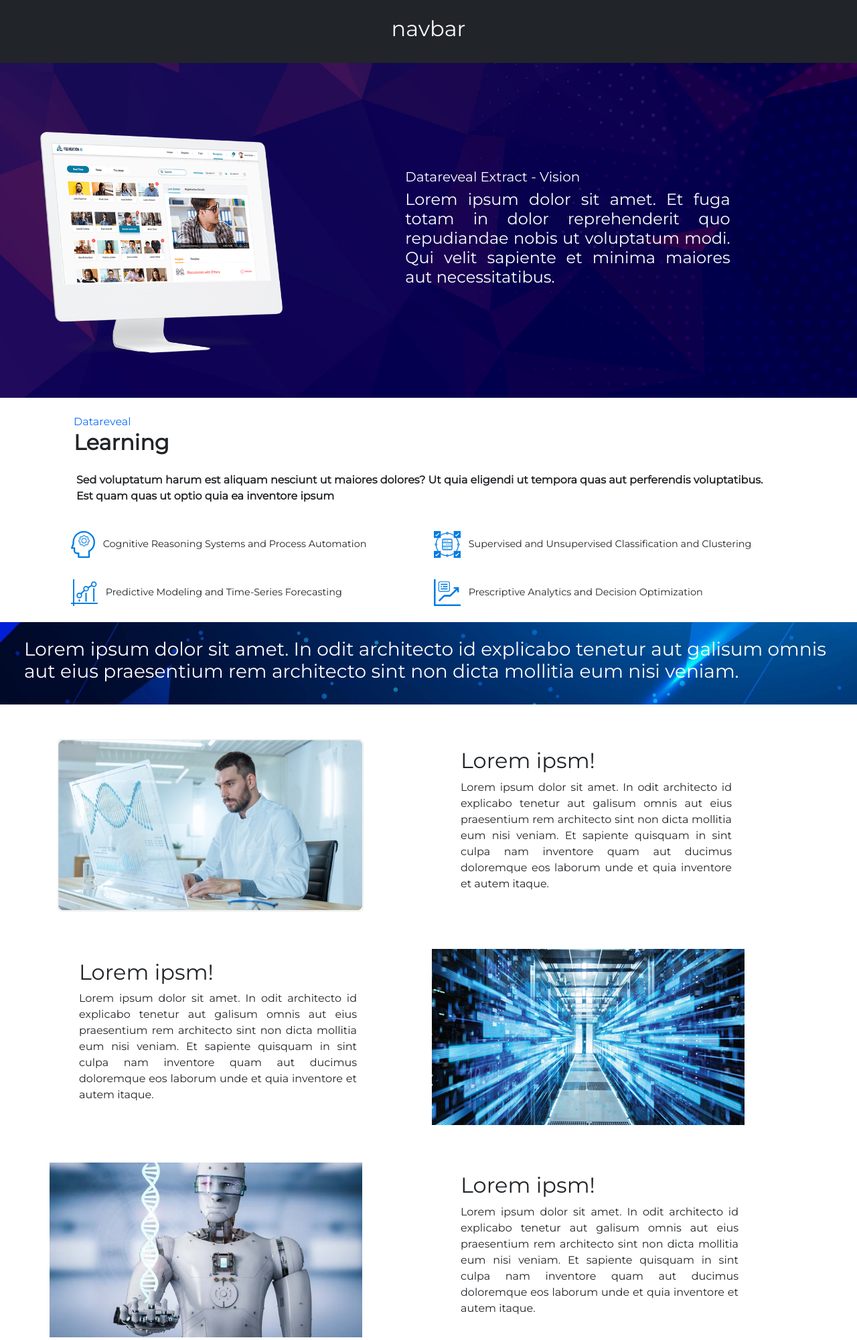
After one commit to TeamVebbox/Datareveal.ai, a PHP site: page /learning.html in a window 1280 px wide. The commit adds this page. Shown: the top 2001 px of the page at 67% size. Run offline with PHP 8.4, Linux system fonts and the light colour scheme.

Commit message:
krishna
adding learning subpage

```diff
--- a/css/style.css
+++ b/css/style.css
@@ -82,3 +82,40 @@ body{
           padding-left: 0%;
       }
   }
+
+  /* ===Learning Page=== */
+
+  /* Vision Contents */
+#learn-content-a{
+    text-decoration: none;
+}
+#learn-content-h2{
+    font-weight: bold;
+}
+#learn-content-p{
+    font-weight: bold;
+}
+#learn-content-span{
+    font-size: 0.9em;
+    font-weight: lighter;
+}
+
+/* Landing Contents */
+#learn-landing{
+    background-image: url(../images/learn-bg.jpg);
+    background-size: cover;
+    min-height: 500px;
+}
+#learn-landing-contents{
+    text-align: left;
+}
+#learn-landing-contents-h5{
+    color: #fff;
+    font-weight: lighter;
+}
+#learn-landing-contents-h3{
+    color: #fff;
+    font-weight: normal;
+    font-size: 1.5em;
+    text-align: justify;
+}
--- /dev/null
+++ b/learning.html
@@ -0,0 +1,230 @@
+<!DOCTYPE html>
+<html lang="en">
+
+<head>
+    <meta charset="UTF-8">
+    <meta http-equiv="X-UA-Compatible" content="IE=edge">
+    <meta name="viewport" content="width=device-width, initial-scale=1.0">
+    <title>Learning | Datareveal</title>
+
+    <!-- Boostrap css -->
+    <link rel="stylesheet" href="css/bootstrap.min.css">
+
+    <!-- Font family and Icons-->
+    <link href='https://fonts.googleapis.com/css?family=Montserrat' rel='stylesheet'>
+    <link rel="stylesheet" href="https://fonts.googleapis.com/icon?family=Material+Icons">
+
+    <!-- Main css -->
+    <link rel="stylesheet" href="css/style.css">
+</head>
+
+<body>
+
+    <!-- Navigation Section -->
+    <section for="Nav-bar-menu">
+        <div class="row p-4 bg-dark" id="nav-bar" style="padding: 0;margin: 0;">
+            <h2 class="text-center text-light">navbar</h2>
+        </div>
+    </section>
+
+    <!-- Landing Contents -->
+    <section for="Learn-landing-contents">
+        <div class="row" id="learn-landing" style="padding: 0;margin: 0;">
+            <div class="col-lg-4 col-md-4 col-sm-12 ms-lg-5 my-auto" id="learn-landing-image">
+                <img src="images/vision-landing-mg.png" class="img-fluid mt-5 ms-4 ms-sm-0" alt="Datareveal-Vision"
+                    height="100%" width=90%">
+            </div>
+            <div class="col-1"></div>
+            <div class="col-lg-5 col-md-5 col-sm-12 my-auto p-4" id="learn-landing-contents">
+                <h5 id="learn-landing-contents-h5">Datareveal Extract - Vision</h5>
+                <h3 id="learn-landing-contents-h3">Lorem ipsum dolor sit amet. Et fuga totam in dolor reprehenderit quo
+                    repudiandae nobis ut voluptatum modi. Qui velit sapiente et minima maiores aut necessitatibus.</h3>
+            </div>
+        </div>
+    </section>
+
+    <!-- Subpage Contents -->
+    <section for="Learning-services">
+        <div class="container">
+            <div class="row p-3 mx-auto mt-2" id="learn-content" style="margin: 0;padding: 0;">
+                <a href="#" id="learn-content-a">Datareveal</a>
+                <h2 id="learn-content-h2">Learning</h2>
+                <p class="p-3" id="learn-content-p">Sed voluptatum harum est aliquam nesciunt ut maiores dolores? Ut
+                    quia
+                    eligendi ut
+                    tempora quas aut perferendis voluptatibus. Est quam quas ut optio quia ea inventore ipsum</p>
+                <div class="col-lg-6 col-md-6 col-sm-12 p-2" id="learn-content-one">
+                    <img src="images/learning-1.svg" alt="learning-Datareavel"><span class="ps-2"
+                        id="learn-content-span"> Cognitive
+                        Reasoning Systems
+                        and
+                        Process Automation</span>
+                </div>
+                <div class="col-lg-6 col-md-6 col-sm-12 mx-sm-auto p-2" id="learn-content-two">
+                    <img src="images/learning-2.svg" alt="learning-Datareavel"><span class="ps-2"
+                        id="learn-content-span"> Supervised
+                        and Unsupervised Classification and Clustering</span>
+                </div>
+                <div class="col-lg-6 col-md-6 col-sm-12 mx-sm-auto mt-3 p-2" id="learn-content-three">
+                    <img src="images/learning-3.svg" alt="learning-Datareavel"><span class="ps-2"
+                        id="learn-content-span"> Predictive
+                        Modeling and Time-Series Forecasting</span>
+                </div>
+                <div class="col-lg-6 col-md-6 col-sm-12 mx-sm-auto mt-3 p-2" id="learn-content-four">
+                    <img src="images/learning-4.svg" alt="learning-Datareavel"><span class="ps-2"
+                        id="learn-content-span">
+                        Prescriptive Analytics and Decision Optimization</span>
+                </div>
+            </div>
+        </div>
+    </section>
+
+    <!-- Parellex Section -->
+    <section for="Parellex">
+        <div class="row p-4" id="parallax" style="margin: 0;padding: 0;">
+            <h3 id="parallax-h3"> Lorem ipsum dolor sit amet. In odit architecto id explicabo tenetur aut
+                galisum omnis aut eius praesentium rem architecto sint non dicta mollitia eum nisi veniam.</h3>
+        </div>
+    </section>
+
+    <!-- Contents Section -->
+    <section for="Contents">
+        <div class="container">
+            <div class="row mt-5 mb-5" id="contents-one" style="margin: 0;padding: 0;">
+                <div class="col-lg-5 col-md-5 col-sm-12 p-1" id="content-image">
+                    <img src="images/learn-content-1.jpg" alt="vision-Datareavel" height="100%" width="100%">
+                </div>
+                <div class="col-1"></div>
+                <div class="col-lg-5 col-md-5 col-sm-12 ps-lg-5 my-auto" id="content-subcontent">
+                    <h2 id="content-subcontent-h2">Lorem ipsm!</h2>
+                    <p id="content-subcontent-p">Lorem ipsum dolor sit amet. In odit architecto id explicabo tenetur aut
+                        galisum omnis aut eius praesentium rem architecto sint non dicta mollitia eum nisi veniam. Et
+                        sapiente quisquam in sint culpa nam inventore quam aut ducimus doloremque eos laborum unde et
+                        quia inventore et autem itaque.</p>
+                </div>
+            </div>
+            <div class="row mt-5 mb-5" id="contents-two">
+                <div class="col-lg-5 col-md-5 col-sm-12 ps-lg-5 my-auto d-none d-sm-block" id="content-subcontent">
+                    <h2 id="content-subcontent-h2">Lorem ipsm!</h2>
+                    <p id="content-subcontent-p">Lorem ipsum dolor sit amet. In odit architecto id explicabo tenetur aut
+                        galisum omnis aut eius praesentium rem architecto sint non dicta mollitia eum nisi veniam. Et
+                        sapiente quisquam in sint culpa nam inventore quam aut ducimus doloremque eos laborum unde et
+                        quia inventore et autem itaque.</p>
+                </div>
+                <div class="col-lg-5 col-md-5 col-sm-12 p-1 ms-lg-5" id="content-image">
+                    <img src="images/learn-content-2.jpg" class="ms-lg-5" alt="vision-Datareavel" height="100%"
+                        width="100%">
+                </div>
+                <div class="col-lg-5 col-md-5 col-sm-12 ps-lg-5 my-auto d-block d-sm-none" id="content-subcontent">
+                    <h2 id="content-subcontent-h2">Lorem ipsm!</h2>
+                    <p id="content-subcontent-p">Lorem ipsum dolor sit amet. In odit architecto id explicabo tenetur aut
+                        galisum omnis aut eius praesentium rem architecto sint non dicta mollitia eum nisi veniam. Et
+                        sapiente quisquam in sint culpa nam inventore quam aut ducimus doloremque eos laborum unde et
+                        quia inventore et autem itaque.</p>
+                </div>
+            </div>
+            <div class="row mt-5 mb-5" id="contents-one">
+                <div class="col-lg-5 col-md-5 col-sm-12 p-1" id="content-image">
+                    <img src="images/learn-content-3.jpg" alt="vision-Datareavel" height="100%" width="100%">
+                </div>
+                <div class="col-1"></div>
+                <div class="col-lg-5 col-md-5 col-sm-12 ps-lg-5 my-auto" id="content-subcontent">
+                    <h2 id="content-subcontent-h2">Lorem ipsm!</h2>
+                    <p id="content-subcontent-p">Lorem ipsum dolor sit amet. In odit architecto id explicabo tenetur aut
+                        galisum omnis aut eius praesentium rem architecto sint non dicta mollitia eum nisi veniam. Et
+                        sapiente quisquam in sint culpa nam inventore quam aut ducimus doloremque eos laborum unde et
+                        quia inventore et autem itaque.</p>
+                </div>
+            </div>
+        </div>
+    </section>
+
+    <!-- Parellex Section -->
+    <section for="Parellex">
+        <div class="row p-4" id="parallax" style="margin: 0;padding: 0;">
+            <h3 id="parallax-h3"> Lorem ipsum dolor sit amet. In odit architecto id explicabo tenetur aut
+                galisum omnis aut eius praesentium rem architecto sint non dicta mollitia eum nisi veniam.</h3>
+        </div>
+    </section>
+
+    <!-- Features Section -->
+    <section for="Subpage-feature-contents">
+        <div class="container mb-5">
+            <div class="row mt-3" id="subpage-features" style="margin: 0;padding: 0;">
+                <div class="mb-3" id="subpage-feature-heading">
+                    <h1 class="text-center" id="subpage-feature-heading-h1">Features</h1>
+                </div>
+            </div>
+            <div class="row">
+                <div class="col-lg-6 col-md-6 col-sm-12 p-5 text-center" id="features">
+                    <img src="images/vision-feature-1.svg" alt="feature-vision" class="mb-2">
+                    <h3>Lorem ipsm!</h3>
+                    <p>Lorem ipsum dolor sit amet. In odit architecto id explicabo tenetur aut
+                        galisum omnis.</p>
+                </div>
+                <div class="col-lg-6 col-md-6 col-sm-12 p-5 text-center" id="features">
+                    <img src="images/vision-feature-2.svg" alt="feature-vision" class="mb-2">
+                    <h3>Lorem ipsm!</h3>
+                    <p>Lorem ipsum dolor sit amet. In odit architecto id explicabo tenetur aut
+                        galisum omnis.</p>
+                </div>
+                <div class="col-lg-6 col-md-6 col-sm-12 p-5 text-center" id="features">
+                    <img src="images/vision-feature-3.svg" alt="feature-vision" class="mb-2">
+                    <h3>Lorem ipsm!</h3>
+                    <p>Lorem ipsum dolor sit amet. In odit architecto id explicabo tenetur aut
+                        galisum omnis.</p>
+                </div>
+                <div class="ol-lg-6 col-md-6 col-sm-12 p-5 text-center" id="features">
+                    <img src="images/vision-feature-4.svg" alt="feature-vision" class="mb-2">
+                    <h3>Lorem ipsm!</h3>
+                    <p>Lorem ipsum dolor sit amet. In odit architecto id explicabo tenetur aut
+                        galisum omnis.</p>
+                </div>
+                <div class="ol-lg-12 col-md-12 col-sm-12 p-5 text-center" id="features">
+                    <img src="images/vision-feature-5.svg" alt="feature-vision" class="mb-2">
+                    <h3>Lorem ipsm!</h3>
+                    <p>Lorem ipsum dolor sit amet. In odit architecto id explicabo tenetur aut
+                        galisum omnis.</p>
+                </div>
+            </div>
+        </div>
+    </section>
+
+    <!-- Get In Touch Section -->
+    <section for="Get-in-touch">
+        <div class="row p-5" id="get-in-touch" style="margin: 0;padding: 0;">
+            <h2 class="text-center text-light">
+                Get started with Data Reveal Today
+            </h2>
+
+            <div class="text-center pt-4">
+                <button type="button" class="btn btn-warning">Get In Touch</button>
+            </div>
+        </div>
+    </section>
+
+    <!-- Footer Section -->
+    <section for="Footer">
+        <div class="row p-5 border bg-secondary" id="footer" style="margin: 0;padding: 0;">
+            <h2 class="text-center">Footer-section</h2>
+            <div class="col-lg-4 col-md-4 col-sm-4 p-5 border bg-success" id="footer-part-one">
+
+            </div>
+            <div class="col-lg-2 col-md-2 col-sm-2 p-5 border bg-success" id="footer-part-two">
+
+            </div>
+            <div class="col-lg-2 col-md-2 col-sm-2 p-5 border bg-success" id="footer-part-three">
+
+            </div>
+            <div class="col-lg-2 col-md-2 col-sm-2 p-5 border bg-success" id="footer-part-four">
+
+            </div>
+            <div class="col-lg-2 col-md-2 col-sm-2 p-5 border bg-success" id="footer-part-five">
+
+            </div>
+        </div>
+    </section>
+
+</body>
+
+</html>
```
Also changed, not shown: images/learn-bg.jpg (added), images/learn-content-1.jpg (added), images/learn-content-2.jpg (added), images/learn-content-3.jpg (added), images/learning-1.svg (added), images/learning-2.svg (added), images/learning-3.svg (added), images/learning-4.svg (added).
